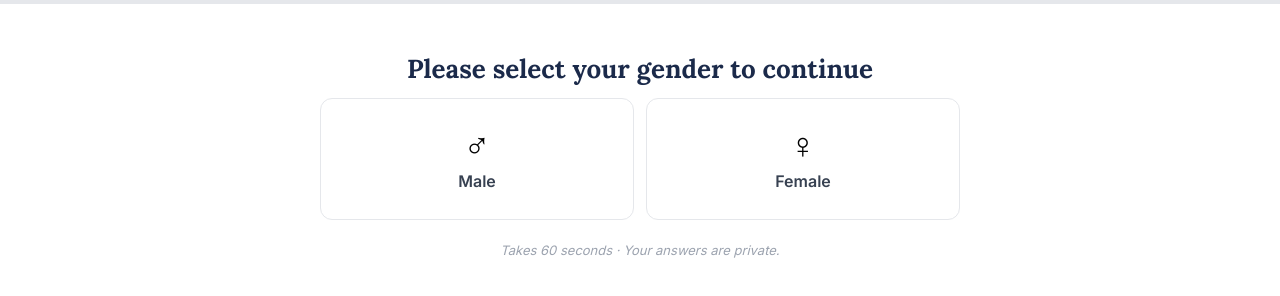
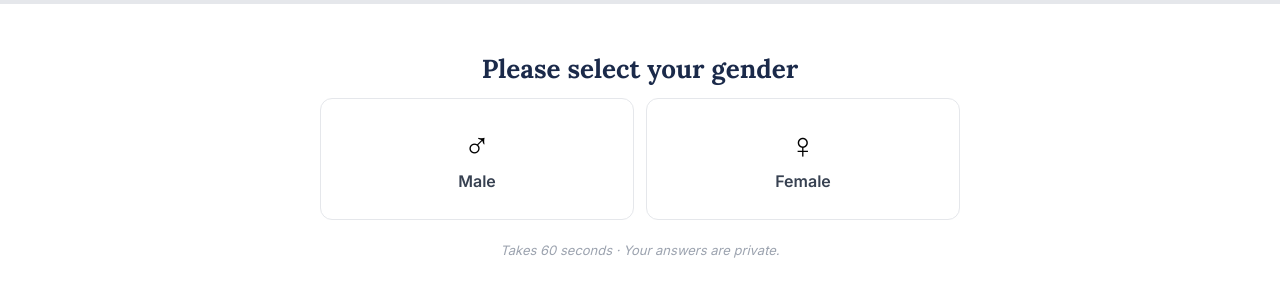
Before and after one commit to xxclaude1/healthyblood-quiz, a plain HTML site: page index.html in a window 1280 px wide. Drawn offline with Linux system fonts and the light colour scheme.

Commit message:
First screen: "Please select your gender"
Co-Authored-By: Claude Opus 4.8 (1M context) <noreply@anthropic.com>

```diff
--- a/index.html
+++ b/index.html
@@ -289,7 +289,7 @@ details[open] .pdp-spec-chev{transform:rotate(180deg)}
 
 <!-- SCREEN 1: GENDER — simple, frictionless entry -->
 <div class="screen active visible" id="screen-2">
-  <h2 class="question-text" style="text-align:center;margin-top:28px">Please select your gender to continue</h2>
+  <h2 class="question-text" style="text-align:center;margin-top:28px">Please select your gender</h2>
   <div class="gender-grid">
     <button class="gender-card" data-gender="male"><span class="gender-icon">&#9794;</span><span class="gender-label">Male</span></button>
     <button class="gender-card" data-gender="female"><span class="gender-icon">&#9792;</span><span class="gender-label">Female</span></button>
```
